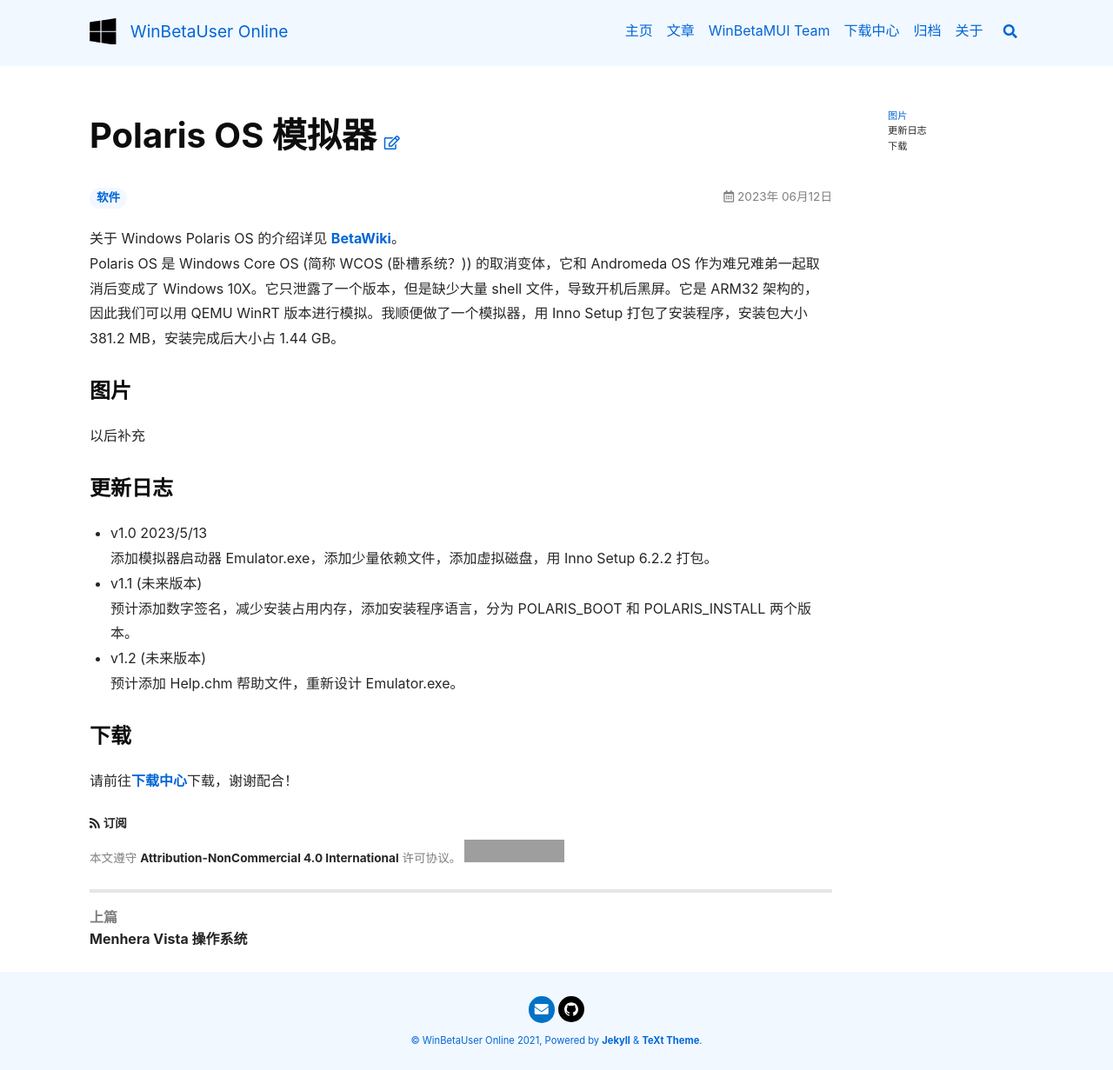
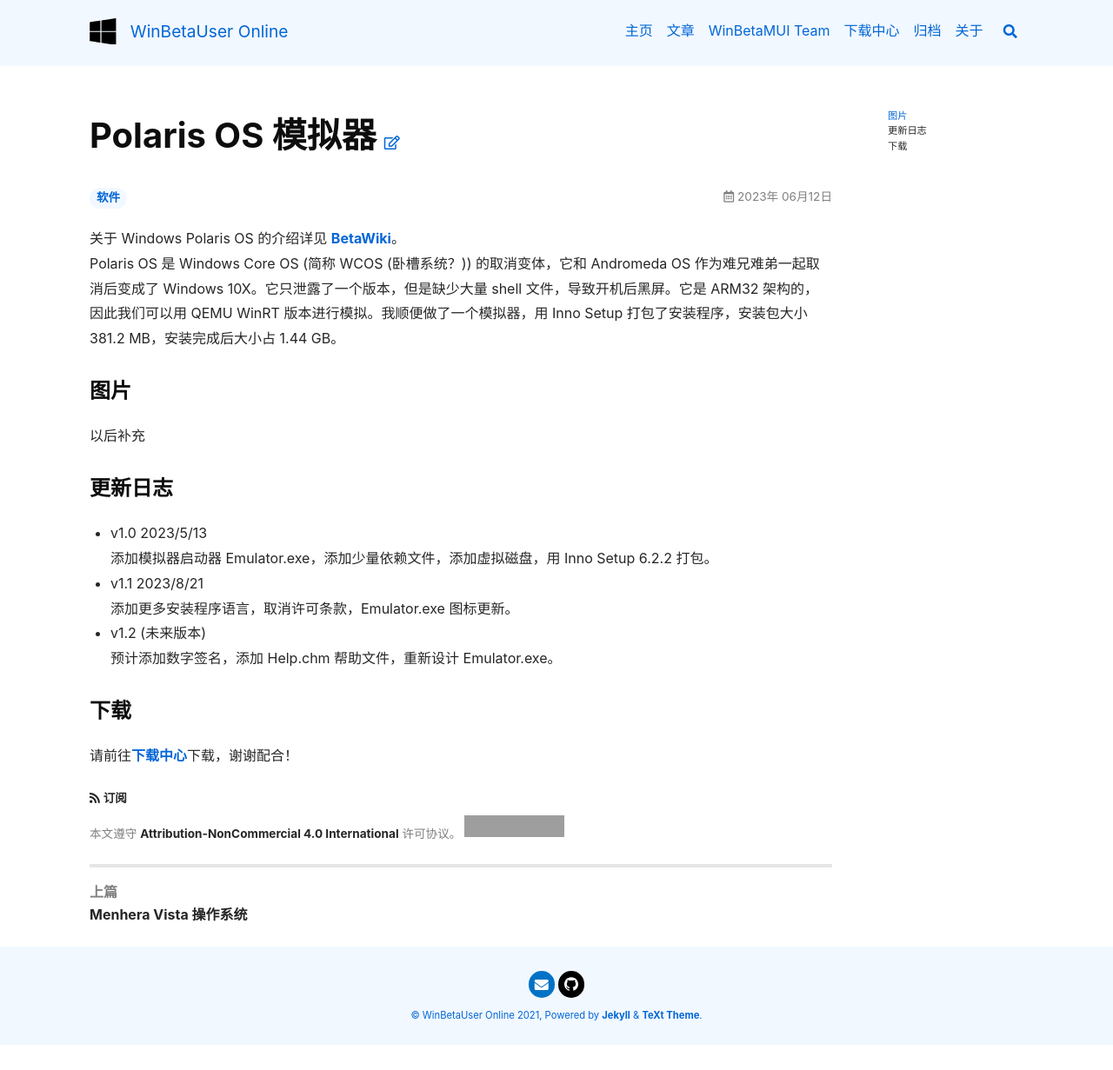
Before and after one commit to orangeZSCB/wbl2.github.io, a Jekyll site: the page built from _posts/2023-06-12-polarisos.md, in a window 1280 px wide, cut to the strip 104-1335 px from the top of the page. Shown: the whole strip at 87% size. Built offline with Jekyll 4.4.1, drawn with Linux system fonts in a browser that asks for light colours; nearby versions of some CDN libraries; after the commit the page ends 1306 px from its top, so only the background shows below that; grey boxes are pictures that could not be loaded.

Commit message:
更新一下

```diff
--- a/_posts/2023-06-12-polarisos.md
+++ b/_posts/2023-06-12-polarisos.md
@@ -14,8 +14,8 @@
 ### 更新日志
 
 - v1.0 2023/5/13<br>添加模拟器启动器 Emulator.exe，添加少量依赖文件，添加虚拟磁盘，用 Inno Setup 6.2.2 打包。
-- v1.1 (未来版本)<br>预计添加数字签名，减少安装占用内存，添加安装程序语言，分为 POLARIS_BOOT 和 POLARIS_INSTALL 两个版本。
-- v1.2 (未来版本)<br>预计添加 Help.chm 帮助文件，重新设计 Emulator.exe。
+- v1.1 2023/8/21<br>添加更多安装程序语言，取消许可条款，Emulator.exe 图标更新。
+- v1.2 (未来版本)<br>预计添加数字签名，添加 Help.chm 帮助文件，重新设计 Emulator.exe。
 
 ### 下载
 
```
Also changed, not shown: 1 other file.
